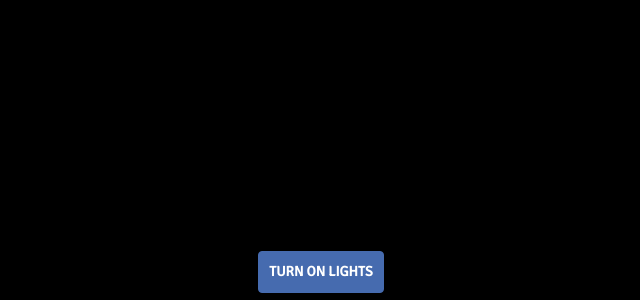
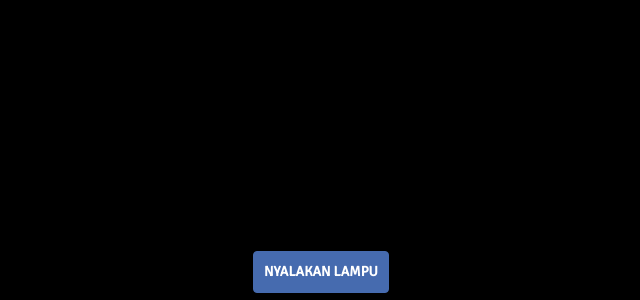
Before and after one commit to wiranto11/icha-birthday, a website: page index.html in a window 1280 px wide. Shown: the part 500-800 px from the top of the page, 319-959 px from the left. Drawn offline with nearby package versions, Linux system fonts and the light colour scheme.

Commit message:
Translate lights button

```diff
--- a/index.html
+++ b/index.html
@@ -156,7 +156,7 @@
 		<div class="navbar navbar-fixed-bottom">
 			<div class="row">
 				<div class="col-md-6 text-center col-md-offset-3">
-					<button class="btn btn-primary" id="turn_on">Turn On Lights</button>
+					<button class="btn btn-primary" id="turn_on">Nyalakan Lampu</button>
 					<button class="btn btn-primary" id="play">Play Music</button>
 					<button class="btn btn-primary" id="bannar_coming">Let's Decorate</button>
 					<button class="btn btn-primary" id="balloons_flying">Fly With Balloons</button>
```
